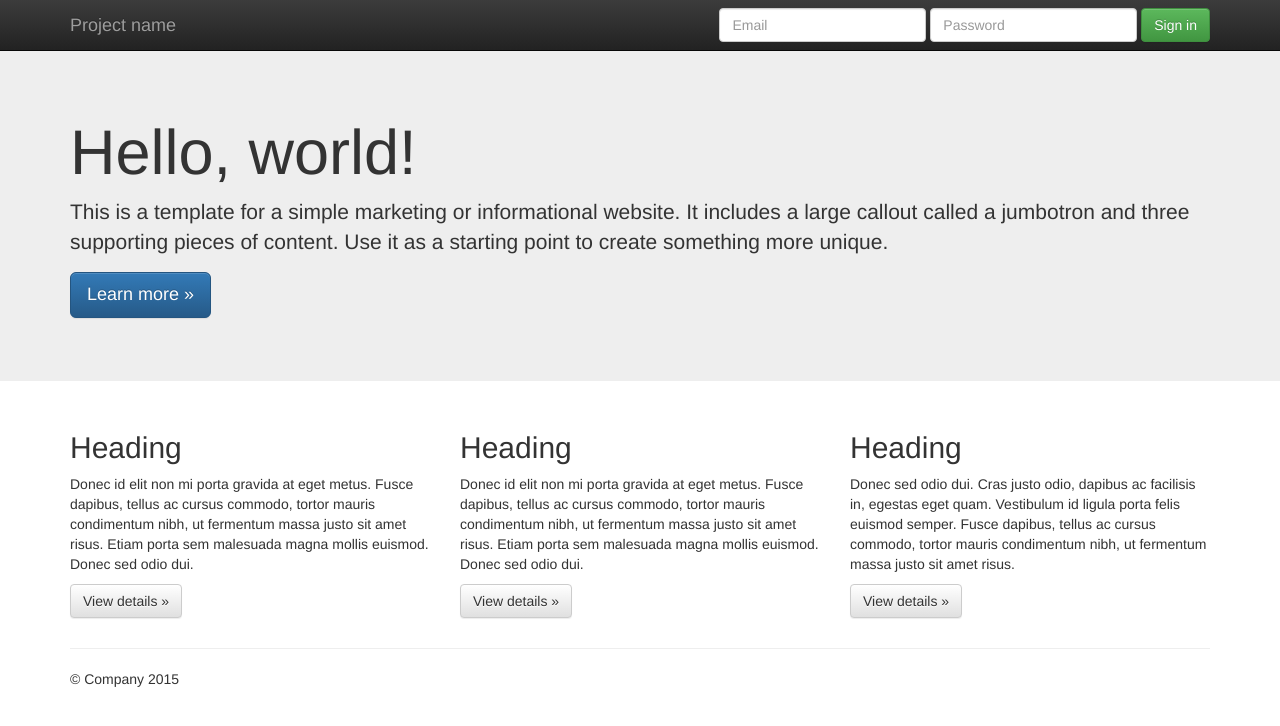
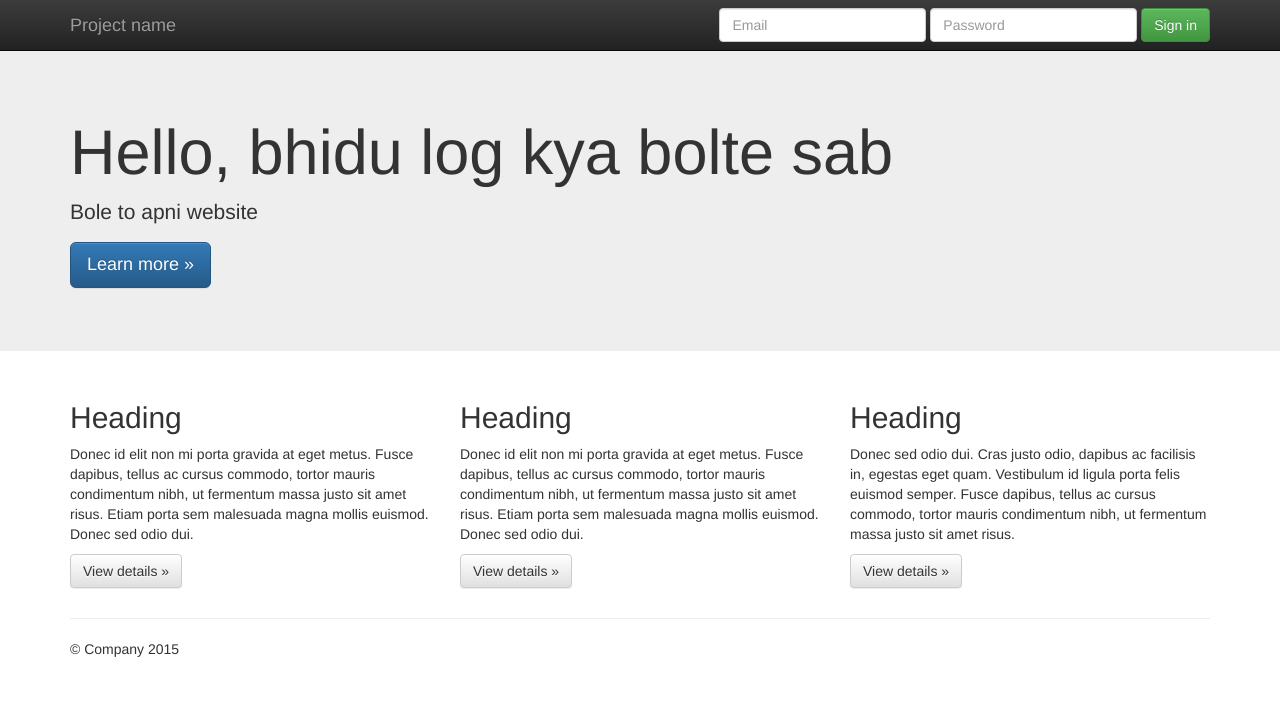
Before and after one commit to ak2328/my-website, a plain HTML site: page index.html in a window 1280 px wide. Drawn offline with nearby package versions, Linux system fonts and the light colour scheme.

Commit message:
Change in index file

```diff
--- a/index.html
+++ b/index.html
@@ -57,8 +57,8 @@
     <!-- Main jumbotron for a primary marketing message or call to action -->
     <div class="jumbotron">
       <div class="container">
-        <h1>Hello, world!</h1>
-        <p>This is a template for a simple marketing or informational website. It includes a large callout called a jumbotron and three supporting pieces of content. Use it as a starting point to create something more unique.</p>
+        <h1>Hello, bhidu log kya bolte sab </h1>
+        <p>Bole to apni website</p>
         <p><a class="btn btn-primary btn-lg" href="#" role="button">Learn more &raquo;</a></p>
       </div>
     </div>
```
